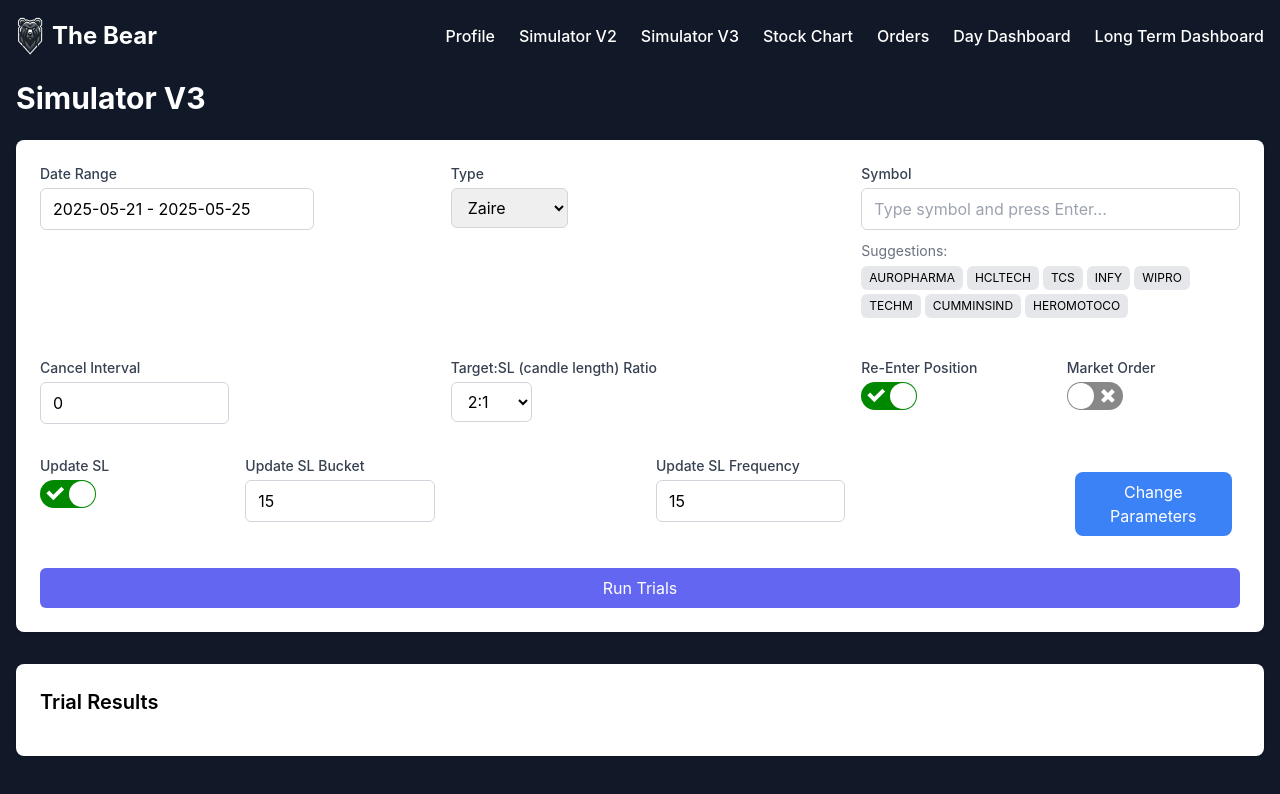
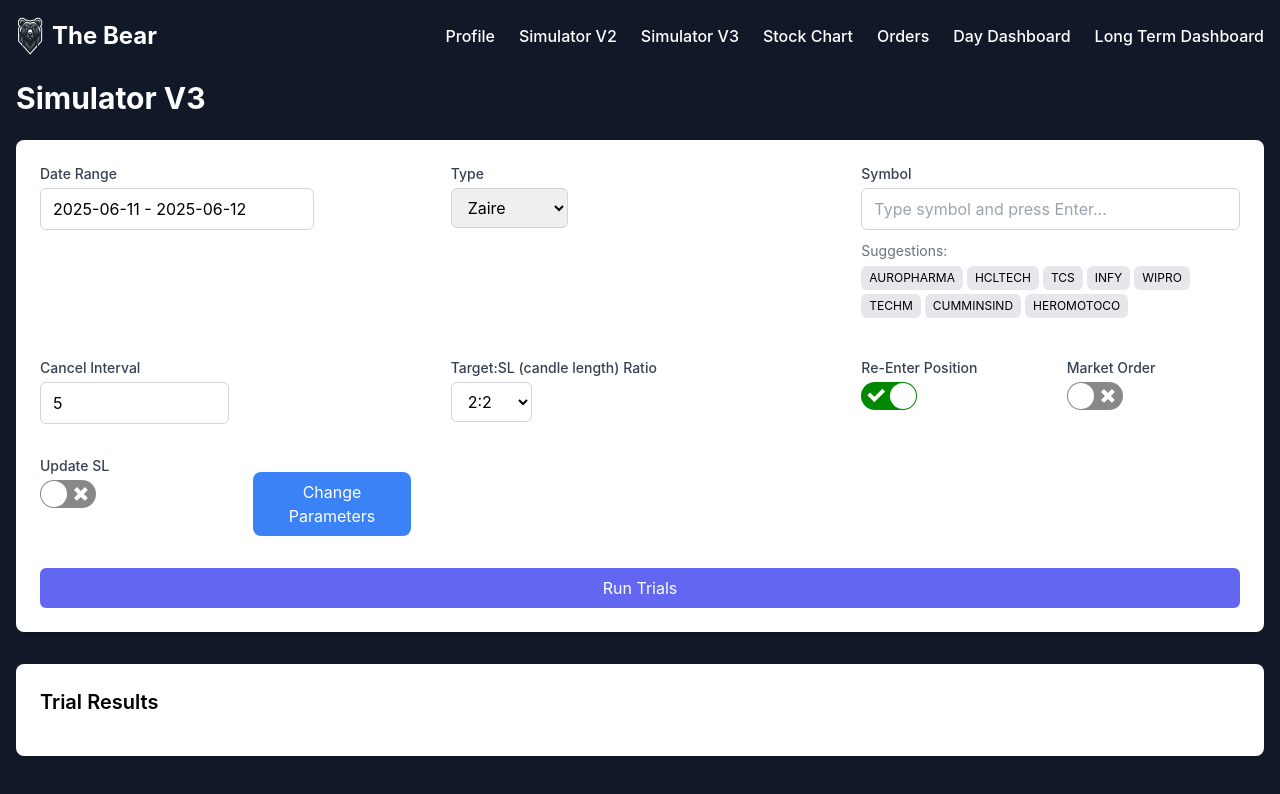
Before and after one commit to Karan96Kaushik/the-bear-landing-page, a React (Create React App) app: page /simulator-v3 in a window 1280 px wide. Shown: the top 794 px of the page. Built offline with nearby package versions, Linux system fonts and the light colour scheme; sample sign-in values are in the browser's storage; what chartjs-chart-financial, chartjs-plugin-zoom would draw is missing.

Commit message:
simulation handling for TZs

```diff
--- a/src/pages/SimulatorV3.js
+++ b/src/pages/SimulatorV3.js
@@ -121,6 +121,7 @@ const selectionParams = {
 	CANDLE_CONDITIONS_SLOPE_TOLERANCE: {type: 'number', start: 1, end: 2, step: 1, defaultValue: 1},
 	BASE_CONDITIONS_SLOPE_TOLERANCE: {type: 'number', start: 1, end: 2, step: 1, defaultValue: 1},
 	MA_WINDOW: {type: 'category', options: [22, 44], defaultValue: 44},
+	MA_WINDOW_5: {type: 'category', options: [22, 44], defaultValue: 22},
 	CHECK_75MIN: {type: 'category', options: [true, false], defaultValue: true},
 	TOUCHING_SMA_15_TOLERANCE: {type: 'number', start: 0.00030, end: 0.00040, step: 0.00005, defaultValue: -1}
 }
@@ -129,10 +130,11 @@ const initialSelectionParamOptions = {
   TOUCHING_SMA_TOLERANCE: { type: 'category', options: [0.0003] },
   TOUCHING_SMA_15_TOLERANCE: { type: 'category', options: [0.0003] },
   NARROW_RANGE_TOLERANCE: { type: 'category', options: [0.0046] },
-  WIDE_RANGE_TOLERANCE: { type: 'category', options: [0.00055] },
+  WIDE_RANGE_TOLERANCE: { type: 'category', options: [0.0015] },
   CANDLE_CONDITIONS_SLOPE_TOLERANCE: { type: 'category', options: [1] },
   BASE_CONDITIONS_SLOPE_TOLERANCE: { type: 'category', options: [1] },
-  MA_WINDOW: { type: 'category', options: [22] },
+  MA_WINDOW: { type: 'category', options: [44] },
+  MA_WINDOW_5: { type: 'category', options: [22] },
   CHECK_75MIN: { type: 'category', options: [1] },
   STOCK_LIST: { type: 'category', options: ['HIGHBETA!D2:D550'] },
 };
@@ -153,7 +155,6 @@ function ParameterPopup({ selectionParams, setSelectionParams }) {
   };
 
   const saveChanges = () => {
-	console.debug(tempParams)
     setSelectionParams(tempParams);
     closePopup();
   };
@@ -357,11 +358,11 @@ const initialState = {
 	simulation: {
 		result: null,
 		reEnterPosition: true,
-		cancelInMins: 0,
-		updateSL: true,
+		cancelInMins: 5,
+		updateSL: false,
 		updateSLInterval: 15,
 		updateSLFrequency: 15,
-		targetStopLossRatio: '2:1',
+		targetStopLossRatio: '2:2',
 		marketOrder: false,
 		type: 'zaire'
 	},
@@ -378,7 +379,7 @@ const ShortSellingSimulatorPage = () => {
 	const [selectedResult, setSelectedResult] = useState(null);
 	const [selectedResultData, setSelectedResultData] = useState(null);
 	// const [selectedFunctions, setSelectedFunctions] = useState([]);
-	const [dateRange, setDateRange] = useState([new Date('2025-05-21'), new Date('2025-05-25')]);
+	const [dateRange, setDateRange] = useState([new Date('2025-06-11'), new Date('2025-06-12')]);
 	const [selectedSymbol, setSelectedSymbol] = useState([]);
 	const [pollInterval, setPollInterval] = useState(null);
 	const [pastResults, setPastResults] = useState(() => {
@@ -588,11 +589,12 @@ const ShortSellingSimulatorPage = () => {
 
 	const startTrials = async () => {
 		const combinations = generateCombinations(selectionParams);
-		console.debug('combinations', combinations)
 		let simulation;
 
-		let startDate = dateRange[0].toISOString().split('T')[0];
-		let endDate = dateRange[1].toISOString().split('T')[0];
+
+		// Set the start and end date to 6 AM to handle UTC tz difference
+		let startDate = new Date(dateRange[0].setUTCHours(6, 0, 0, 0)).toISOString().split('T')[0];
+		let endDate = new Date(dateRange[1].setUTCHours(6, 0, 0, 0)).toISOString().split('T')[0];
 
 		toast.success(`Starting ${combinations.length} simulations...`);
 
@@ -629,8 +631,6 @@ const ShortSellingSimulatorPage = () => {
 		setIsLoading(true);
 		try {
 			setSelectedResult(result);
-			// console.log(result.data.map(d => new Date(d.time)))
-			console.debug({perDayResults: result.perDayResults})
 
 			setSelectedResultData({
 				data: result.data,
```
